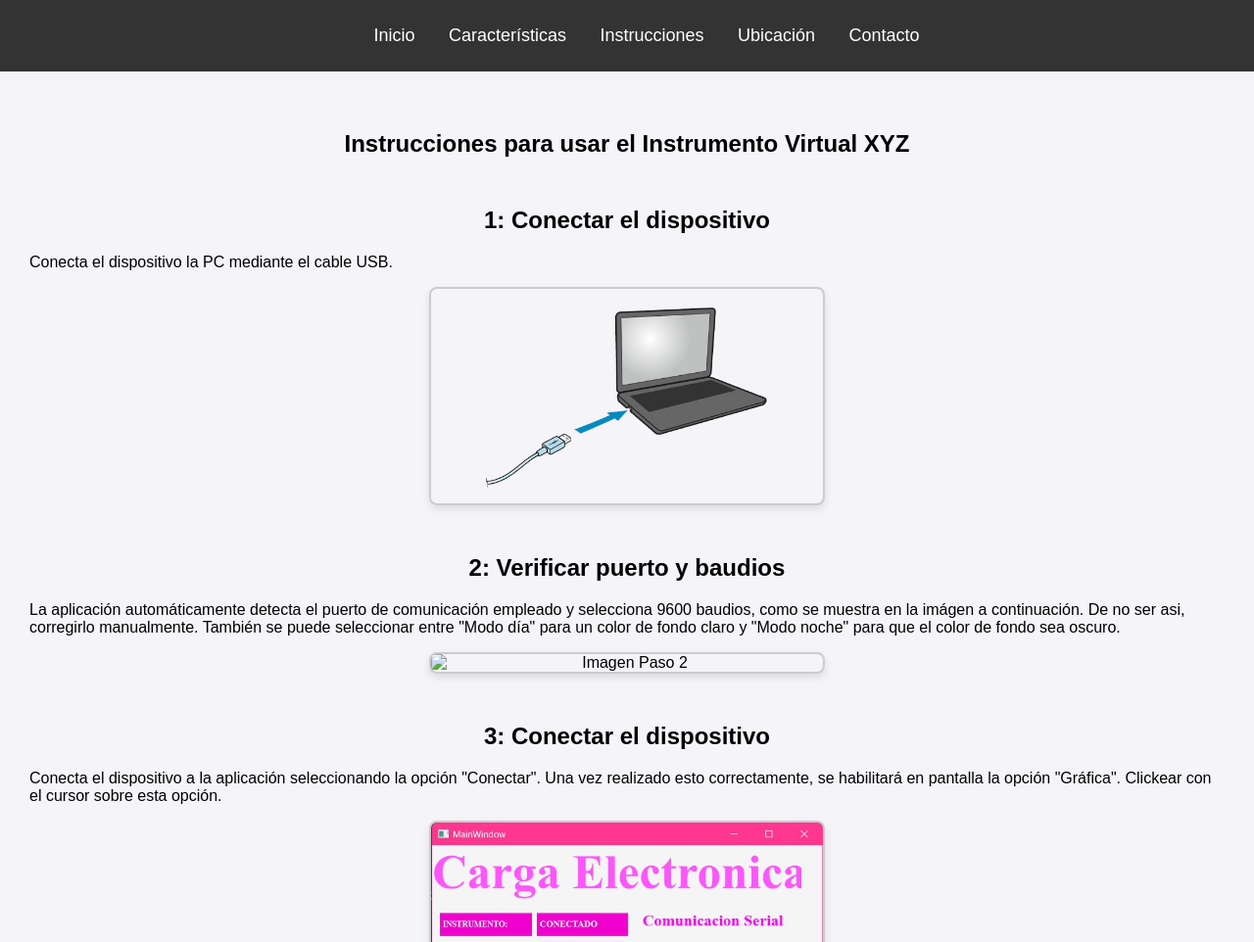
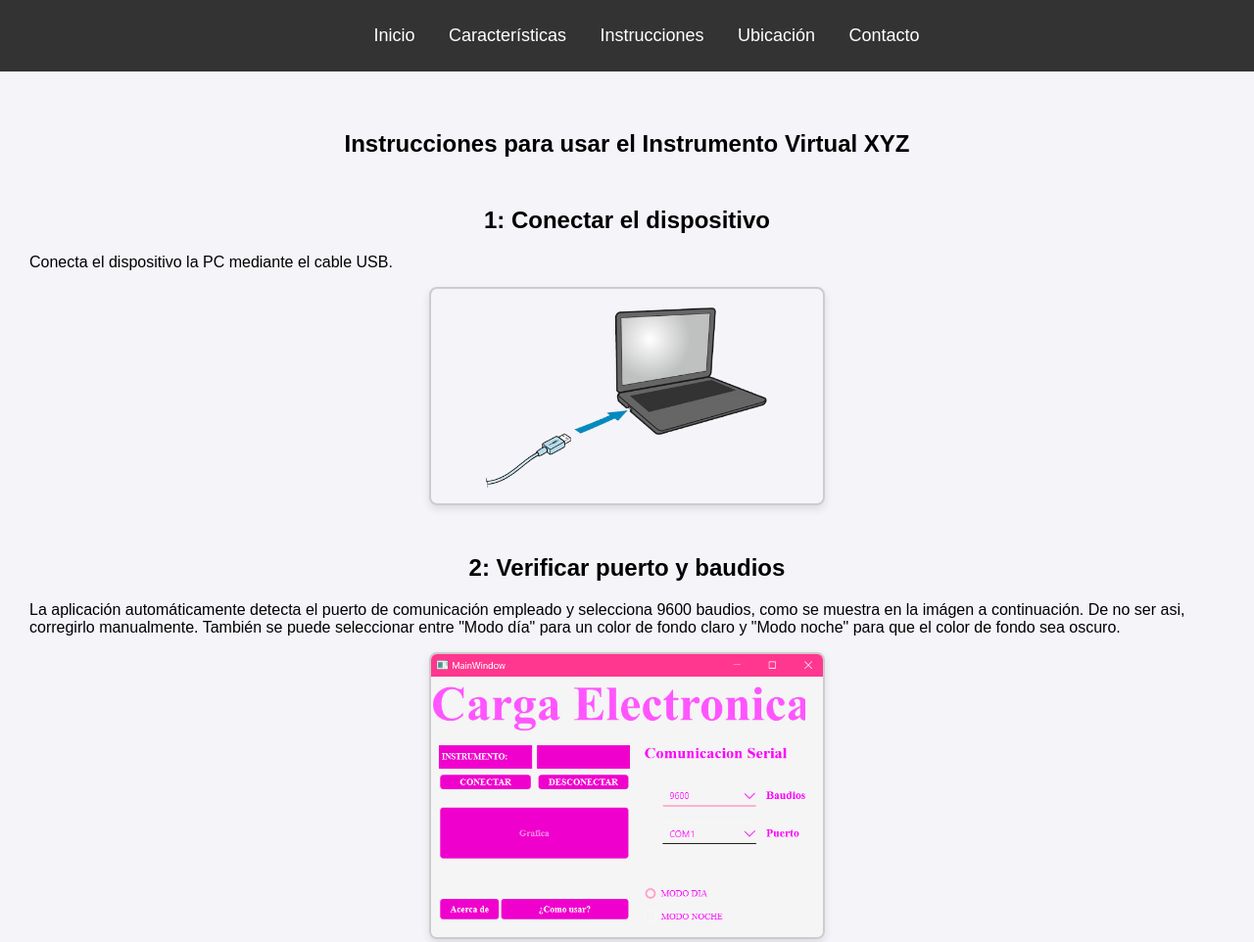
Before and after one commit to miliipalomeque/instrumento-virtual-xyz, a plain HTML site: page manual_instrucciones.html in a window 1280 px wide. Shown: the top 962 px of the page at 98% size. Drawn offline with Linux system fonts and the light colour scheme.

Commit message:
Update manual_instrucciones.html

```diff
--- a/manual_instrucciones.html
+++ b/manual_instrucciones.html
@@ -36,7 +36,7 @@
       <div class="instruccion">
         <h2>2: Verificar puerto y baudios</h2>
         <p>La aplicación automáticamente detecta el puerto de comunicación empleado y selecciona 9600 baudios, como se muestra en la imágen a continuación. De no ser asi, corregirlo manualmente. También se puede seleccionar entre "Modo día" para un color de fondo claro y "Modo noche" para que el color de fondo sea oscuro.</p>
-        <img src="menu_inicio.jpeg" alt="Imagen Paso 2" class="instruccion-imagen">
+        <img src="menu_inicio.png" alt="Imagen Paso 2" class="instruccion-imagen">
       </div>
 
       <!-- Paso 3 -->
```
